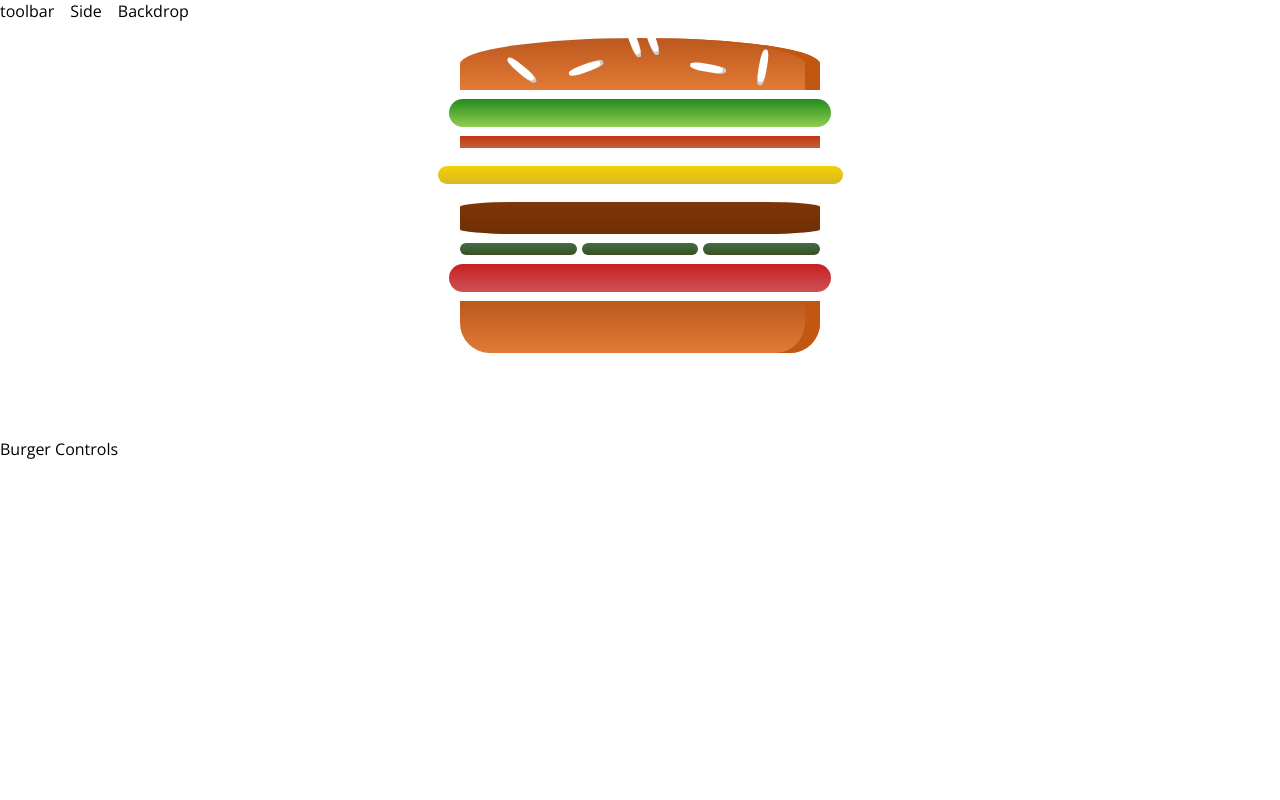
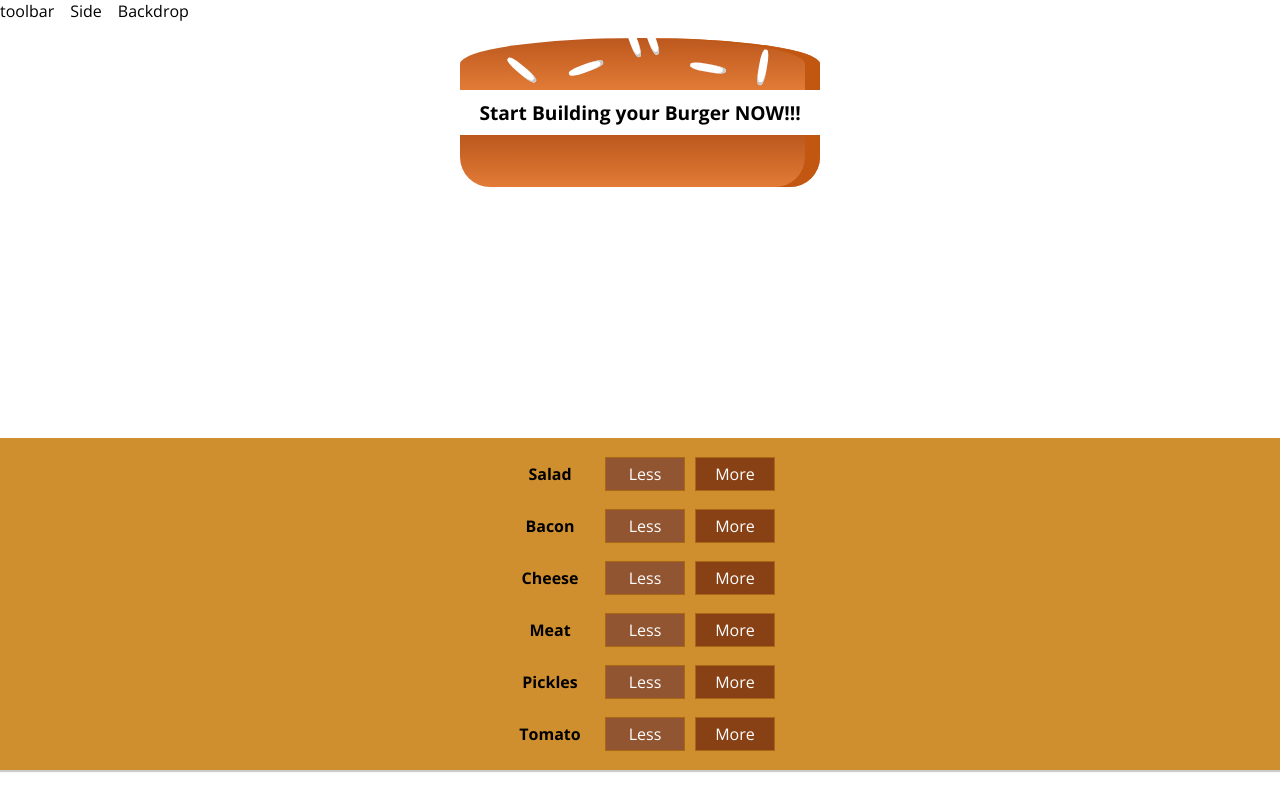
Before and after one commit to barbareshet/my-burger, a React app: page / in a window 1280 px wide. Built offline with nearby package versions, Linux system fonts and the light colour scheme.

Commit message:
build controls

```diff
--- /dev/null
+++ b/src/components/Burger/BuildControls/BuildControl/BuildControl.css
@@ -0,0 +1,38 @@
+.BuildControl{
+    display: flex;
+    flex-flow: row;
+    justify-content: space-between;
+    align-items: center;
+    margin: 5px 0;
+}
+.BuildControl button{
+    display: block;
+    font: inherit;
+    padding: 5px;
+    margin: 0 5px;
+    width: 80px;
+    border: 1px solid #aa6817;
+    cursor: pointer;
+    outline: none;
+}
+.BuildControl button:disabled{
+    background-color: #ac9980;
+    border: 1px solid #7e7365;
+    color: #ccc;
+    cursor: default;
+}
+.BuildControl .label{
+    padding: 10px;
+    font-weight: bold;
+    width: 80px;
+    text-align: center;
+}
+
+.BuildControl .add{
+    background-color: #884115;
+    color: #fff;
+}
+.BuildControl .remove{
+    background-color: #915531;
+    color: #fff;
+}
--- /dev/null
+++ b/src/components/Burger/BuildControls/BuildControl/BuildControl.js
@@ -0,0 +1,13 @@
+import React from 'react';
+import classes from './BuildControl.css'
+const BuildControl = (props) => {
+    return (
+        <div className="BuildControl">
+            <din className="label">{props.label}</din>
+            <button className="remove">Less</button>
+            <button className="add">More</button>
+        </div>
+    );
+}
+
+export default BuildControl;
--- /dev/null
+++ b/src/components/Burger/BuildControls/BuildControls.css
@@ -0,0 +1,10 @@
+.BuildControls{
+    width: 100%;
+    background-color: #cf8f2e;
+    display: flex;
+    flex-flow: column;
+    align-items: center;
+    box-shadow: 0 2px 1px #ccc;
+    margin: auto;
+    padding: 10px 0;
+}
--- /dev/null
+++ b/src/components/Burger/BuildControls/BuildControls.js
@@ -0,0 +1,25 @@
+import React from 'react';
+import classes from './BuildControls.css'
+import BuildControl from "./BuildControl/BuildControl";
+
+const controls = [
+    {label:'Salad', type:'salad'},
+    {label:'Bacon', type:'bacon'},
+    {label:'Cheese', type:'cheese'},
+    {label:'Meat', type:'meat'},
+    {label:'Pickles', type:'pickles'},
+    {label:'Tomato', type:'tomato'},
+]
+const BuildControls = (props) => {
+    return (
+        <div className="BuildControls">
+            {controls.map( (control,i) => {
+                return(
+                    <BuildControl key={control.label} label={control.label}/>
+                )
+            })}
+        </div>
+    );
+}
+
+export default BuildControls;
--- a/src/components/Burger/Burger.js
+++ b/src/components/Burger/Burger.js
@@ -4,13 +4,18 @@ import classes from "./Burger.css"
 const Burger = ({ingredients}) => {
 
 
-    const transformedIngredients = Object.keys(ingredients)
+    let transformedIngredients = Object.keys(ingredients)
         .map( igKey => {
             return [...Array(ingredients[igKey])].map((_,i)=>{
                 return <BurgerIngredient key={igKey + i} type={igKey}/>
             })
         })
-
+        .reduce((arr, el) => {
+            return arr.concat(el)
+        },[])
+    if (transformedIngredients.length === 0 ){
+        transformedIngredients = <span>Start Building your Burger NOW!!!</span>
+    }
     return (
         <div className="Burger">
             <BurgerIngredient type="bread-top"/>
--- a/src/components/containers/BurgerBuilder/BurgerBuilder.js
+++ b/src/components/containers/BurgerBuilder/BurgerBuilder.js
@@ -1,22 +1,23 @@
 import React, {Component} from 'react';
 import AuxWrap from "../../hoc/AuxWrap";
 import Burger from "../../Burger/Burger";
+import BuildControls from "../../Burger/BuildControls/BuildControls";
 class BurgerBuilder extends Component {
     state = {
         ingredients:{
-            salad:1,
-            bacon: 1,
-            cheese: 1,
-            meat: 1,
-            pickles:1,
-            tomato:1
+            salad:0,
+            bacon: 0,
+            cheese: 0,
+            meat: 0,
+            pickles:0,
+            tomato:0
         }
     };
     render() {
         return(
             <AuxWrap>
                 <Burger ingredients={this.state.ingredients}/>
-                <div>Burger Controls</div>
+                <BuildControls/>
             </AuxWrap>
         )
     }
```
